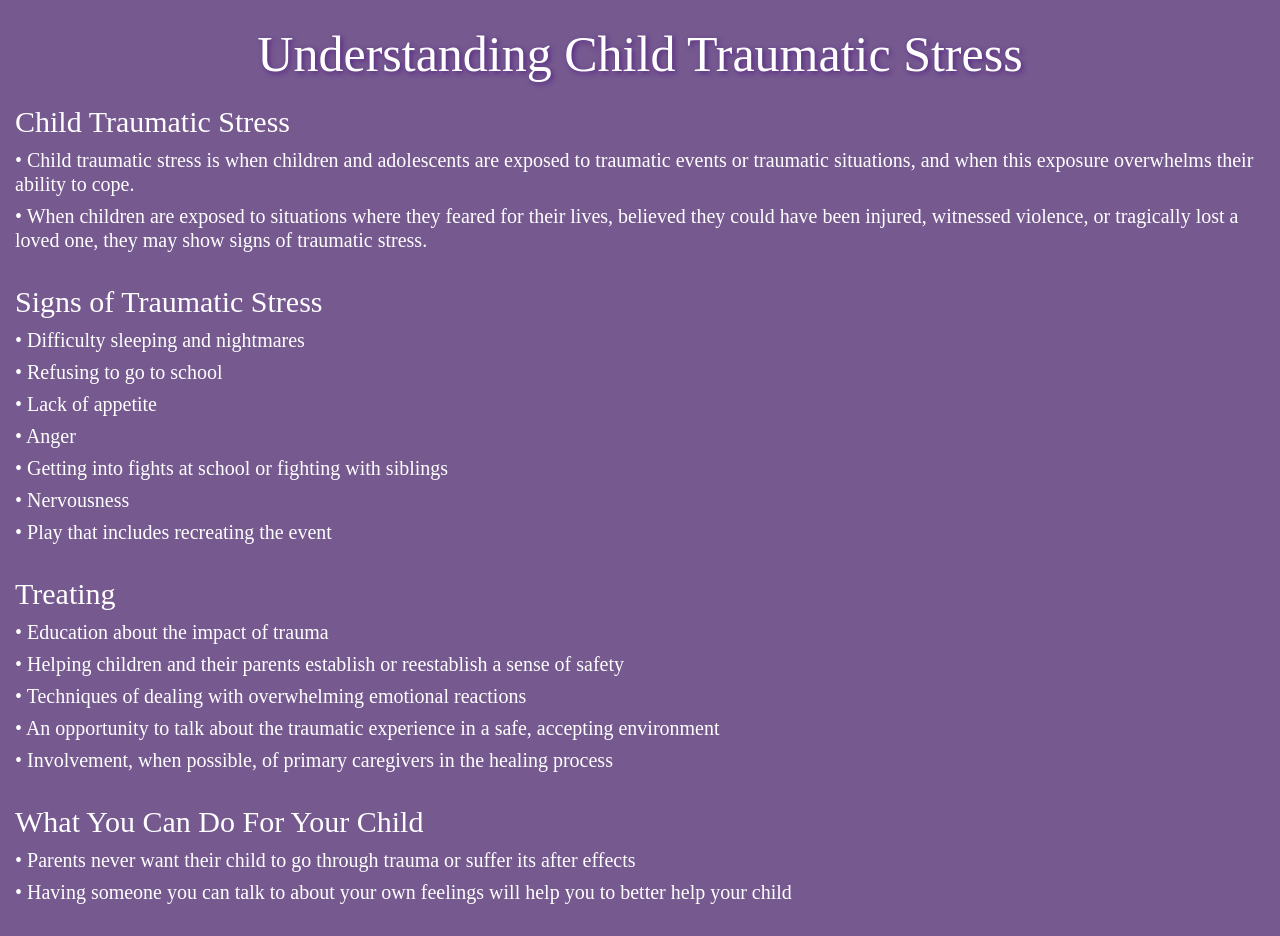
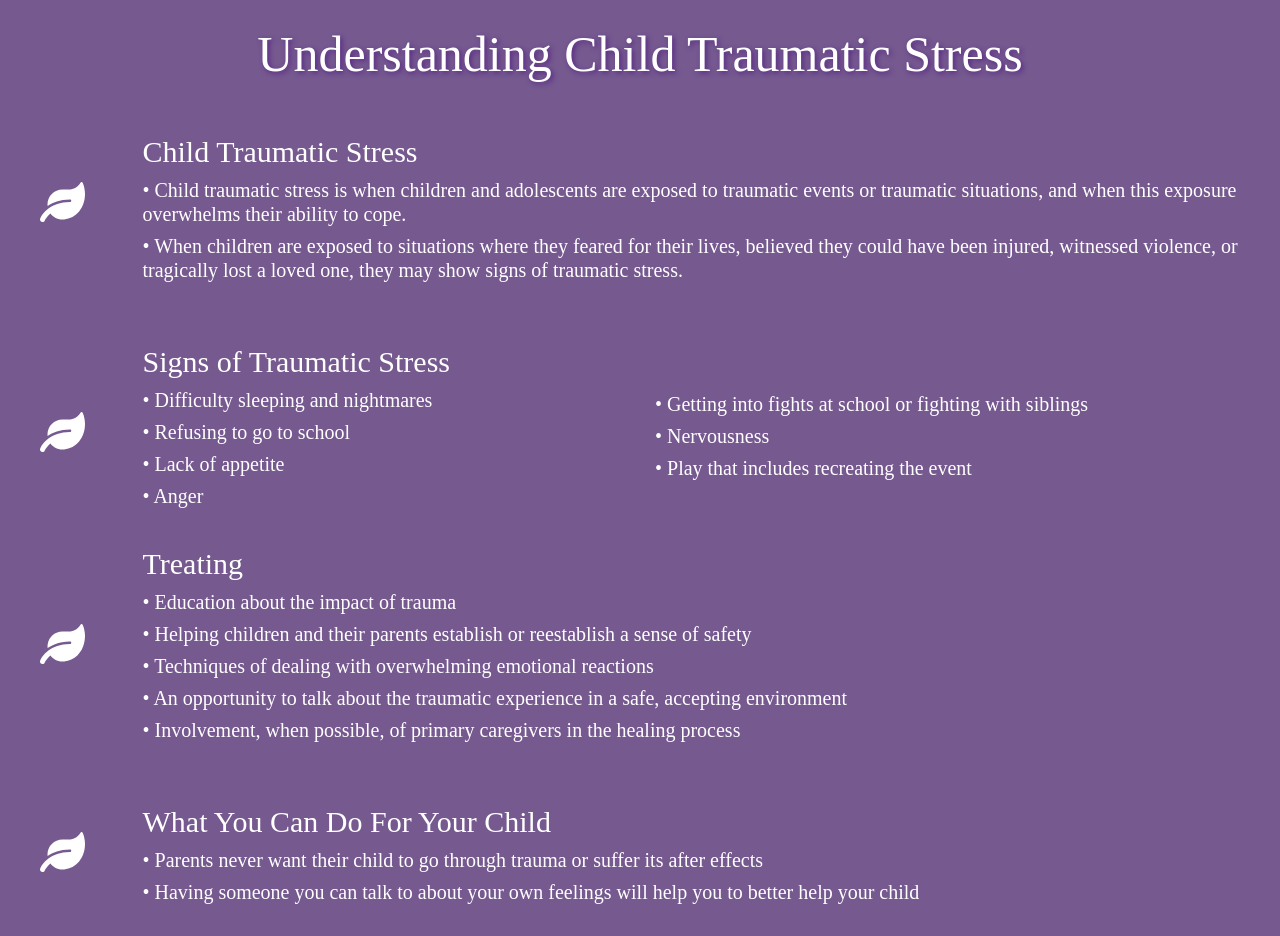
Before and after one commit to Chicago19/team-9, a React (Create React App) app in the folder cca-app/: page /stress in a window 1280 px wide. Shown: the part 120-1056 px from the top of the page. Built offline with nearby package versions, Linux system fonts and the light colour scheme; a web font is replaced by a local one.

Commit message:
updating parent stuff

```diff
--- a/cca-app/src/components/children/coloringBook.js
+++ b/cca-app/src/components/children/coloringBook.js
@@ -15,7 +15,7 @@ class ColoringBook extends Component {
             <h1 className='cca-head'>Coloring Book</h1>
           </Col>
         </Row>
-      	<Codepen
+      	<Codepen style={{ height: '50%' }}
 		  hash="yLBGYKZ"
 		  user="zmwang622"
 		  loader={() => <div>Loading...</div>}
--- a/cca-app/src/components/parents/police.js
+++ b/cca-app/src/components/parents/police.js
@@ -1,6 +1,8 @@
 import React, { Component } from 'react';
 import { Container, Row, Col } from 'reactstrap';
 import ButtonBox from '../buttonbox.js';
+import { faLeaf } from '@fortawesome/free-solid-svg-icons';
+import { FontAwesomeIcon } from '@fortawesome/react-fontawesome';
 import '../../css/home.css';
 
 
@@ -10,15 +12,15 @@ class Police extends Component {
     return (
       <Container fluid style={{ height: '100vh' }}>
         <Row id='title-row'>
-          <Col sm={{ size: 15, offset: 2 }}>
+          <Col sm={{ size: 8, offset: 2 }}>
             <h1 className='cca-head'>Steps to File a Police Report</h1>
           </Col>
         </Row>
 
-        <Row sm={{ size: 15, offset: 2 }}>
+        <Row sm={{ size: 8, offset: 2 }}>
           <Col className='h3-col'>
             <h3>• In person, at Central Police Headquarters, 3510 S. Michigan, 1st Floor, Room 1043, with payment of applicable fees as designated below. By mail, Addressed to: Chicago Police Department, Records Inquiry and Customer Serice Section, Unit 163, 3510 S. Michigan Avenue. Chicago, IL 60653
-			</h3>
+			      </h3>
             <h3>
               • Please be sure to include the following information: The victim or reporting the name and address; The type of location of incident; The RD number (a report number given by the Police).
             </h3>
--- a/cca-app/src/components/parents/stress.js
+++ b/cca-app/src/components/parents/stress.js
@@ -1,6 +1,8 @@
 import React, { Component } from 'react';
 import { Container, Row, Col } from 'reactstrap';
 import ButtonBox from '../buttonbox.js';
+import { faLeaf } from '@fortawesome/free-solid-svg-icons';
+import { FontAwesomeIcon } from '@fortawesome/react-fontawesome';
 import '../../css/home.css';
 
 
@@ -8,15 +10,19 @@ class Stress extends Component {
 
   render() {
     return (
-      <Container fluid style={{ height: '100vh' }}>
-        <Row id='title-row'>
+      <Container fluid style={{ height: '100vh', paddingLeft: '40px', paddingRight: '40px' }}>
+        <Row id='title-row' style={{ marginBottom: '30px' }}>
           <Col sm={{ size: 8, offset: 2 }}>
             <h1 className='cca-head'>Understanding Child Traumatic Stress</h1>
           </Col>
         </Row>
 
-        <Row sm={{ size: 8, offset: 2 }}>
-          <Col className='h2-col'>
+        <Row sm={{ size: 8, offset: 2 }} style={{ marginBottom: '30px' }}>
+          <Col sm='1' style={{ paddingTop: '40px' }}>
+            <span style={{ fontSize: '40px'}}><FontAwesomeIcon icon={faLeaf} /></span>
+          </Col>
+          <Col>
+          <div>
             <h2>Child Traumatic Stress</h2>
             <h3>
               • Child traumatic stress is when children and adolescents are exposed to traumatic events or traumatic situations, and when this exposure overwhelms their ability to cope.
@@ -25,11 +31,15 @@ class Stress extends Component {
               • When children are exposed to situations where they feared for their lives, believed they could have been injured, witnessed violence, or tragically lost a loved one, they may show signs of traumatic stress.
             </h3>
             <br></br>
+            </div>
           </Col>
         </Row>
 
-        <Row sm={{ size: 8, offset: 2 }}>
-          <Col className='h2-col'>
+        <Row sm={{ size: 8, offset: 2 }} style={{ marginBottom: '30px' }}>
+          <Col sm='1' style={{ paddingTop: '60px' }}>
+            <span style={{ fontSize: '40px' }}><FontAwesomeIcon icon={faLeaf} /></span>
+          </Col>
+          <Col sm='5'>
             <h2>Signs of Traumatic Stress</h2>
             <h3>
               • Difficulty sleeping and nightmares
@@ -43,6 +53,10 @@ class Stress extends Component {
             <h3>
               • Anger
             </h3>
+            </Col>
+            <Col sm='5'>
+              <br />
+              <br />
             <h3>
               • Getting into fights at school or fighting with siblings
             </h3>
@@ -56,8 +70,11 @@ class Stress extends Component {
           </Col>
         </Row>
 
-        <Row sm={{ size: 8, offset: 2 }}>
-          <Col className='h2-col'>
+        <Row sm={{ size: 8, offset: 2 }} style={{ marginBottom: '30px' }}>
+          <Col sm='1' style={{ paddingTop: '70px' }}>
+            <span style={{ fontSize: '40px' }}><FontAwesomeIcon icon={faLeaf} /></span>
+          </Col>
+          <Col>
             <h2>Treating</h2>
             <h3>
               • Education about the impact of trauma
@@ -78,8 +95,11 @@ class Stress extends Component {
           </Col>
         </Row>
 
-        <Row sm={{ size: 8, offset: 2 }}>
-          <Col className='h2-col'>
+        <Row sm={{ size: 8, offset: 2 }} style={{ marginBottom: '30px' }}>
+          <Col sm='1' style={{ paddingTop: '20px' }}>
+            <span style={{ fontSize: '40px'}}><FontAwesomeIcon icon={faLeaf} /></span>
+          </Col>
+          <Col>
             <h2>What You Can Do For Your Child</h2>
             <h3>
               • Parents never want their child to go through trauma or suffer its after effects
--- a/cca-app/src/css/index.css
+++ b/cca-app/src/css/index.css
@@ -34,3 +34,7 @@ code {
   top: 10px !important;
   font-size: 50px;
 }
+
+.h2-box {
+  background-color: var(--lightest-purple)
+}
```
